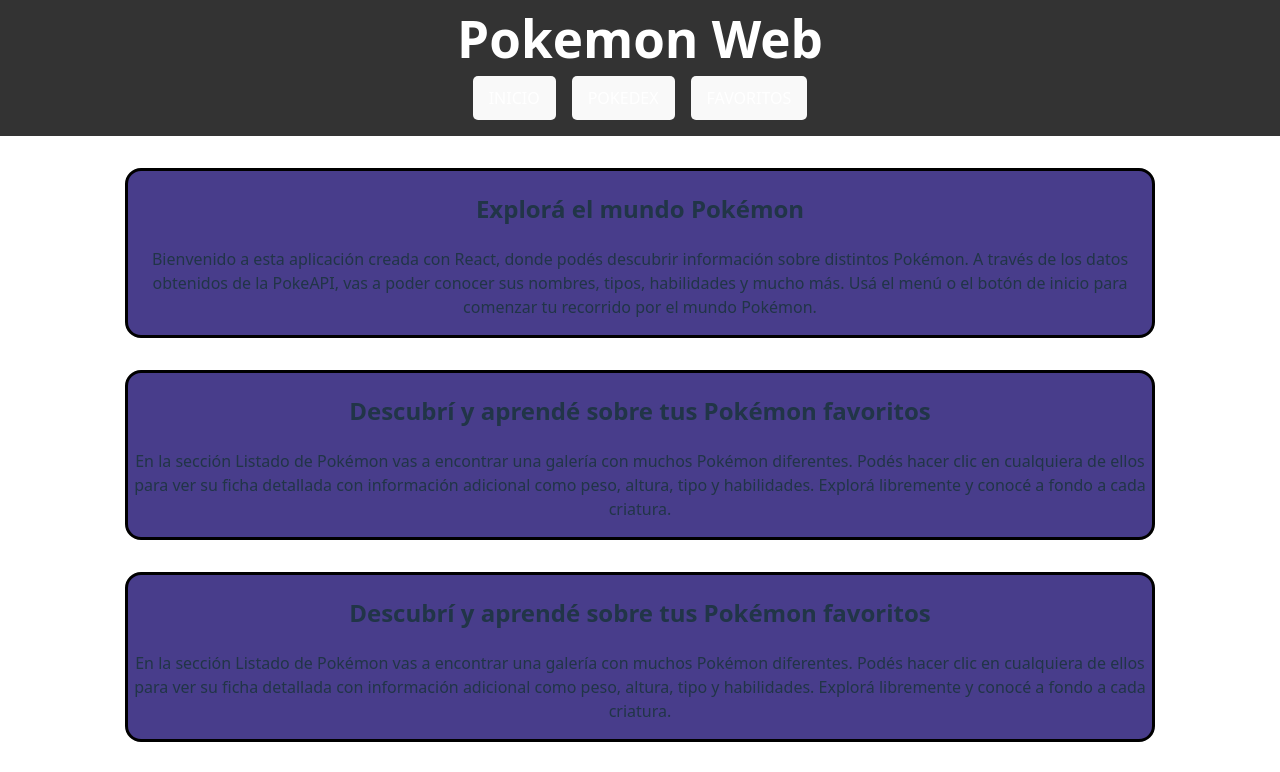
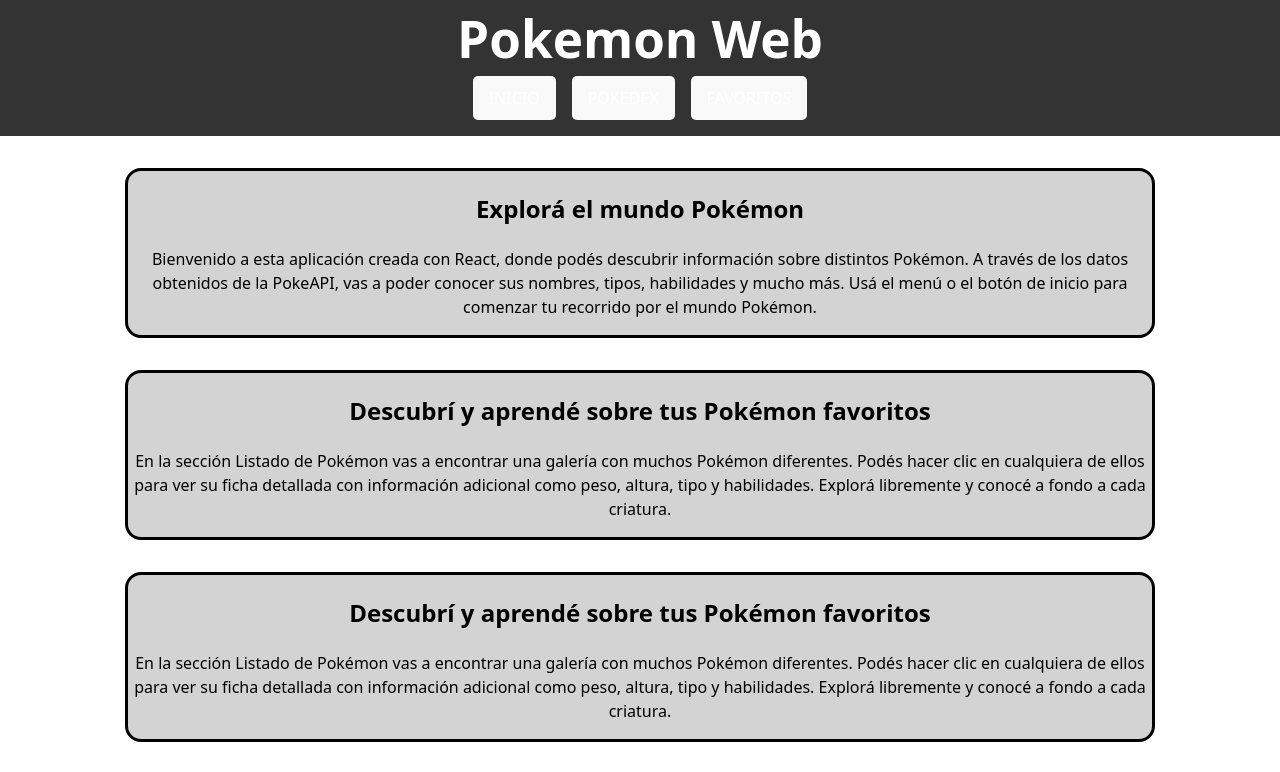
Before and after one commit to ElTabor/Trabajo_Integrador, a React (Vite) app in the folder Trabajo-Integrador/: page / in a window 1280 px wide. Shown: the top 772 px of the page. Built offline with nearby package versions, Linux system fonts and the light colour scheme; no server answers.

Commit message:
change gallery distribution && home style

```diff
--- a/Trabajo-Integrador/src/gallery.jsx
+++ b/Trabajo-Integrador/src/gallery.jsx
@@ -5,7 +5,6 @@
 
   return (
     <>
-      <h1>GALLERY</h1>
         <div className="container">
           {pokeData.map((pokemon, index) => (
             <PokeCard key={index} pokemonData={pokemon}/>
--- a/Trabajo-Integrador/src/stylesheets/gallery.css
+++ b/Trabajo-Integrador/src/stylesheets/gallery.css
@@ -0,0 +1,3 @@
+.container {
+    padding: 2rem;
+}
--- a/Trabajo-Integrador/src/stylesheets/home.css
+++ b/Trabajo-Integrador/src/stylesheets/home.css
@@ -8,5 +8,6 @@
     border: black solid 3px;
     border-radius: 1rem;
 
-    background-color: darkslateblue;
+    background-color: lightgray;
+    color: black;
 }
--- a/Trabajo-Integrador/src/stylesheets/pokeCard.css
+++ b/Trabajo-Integrador/src/stylesheets/pokeCard.css
@@ -6,6 +6,7 @@
 
     background-color: lightgray;
 
+    color: black;
     padding: 1rem;
 }
 
```
